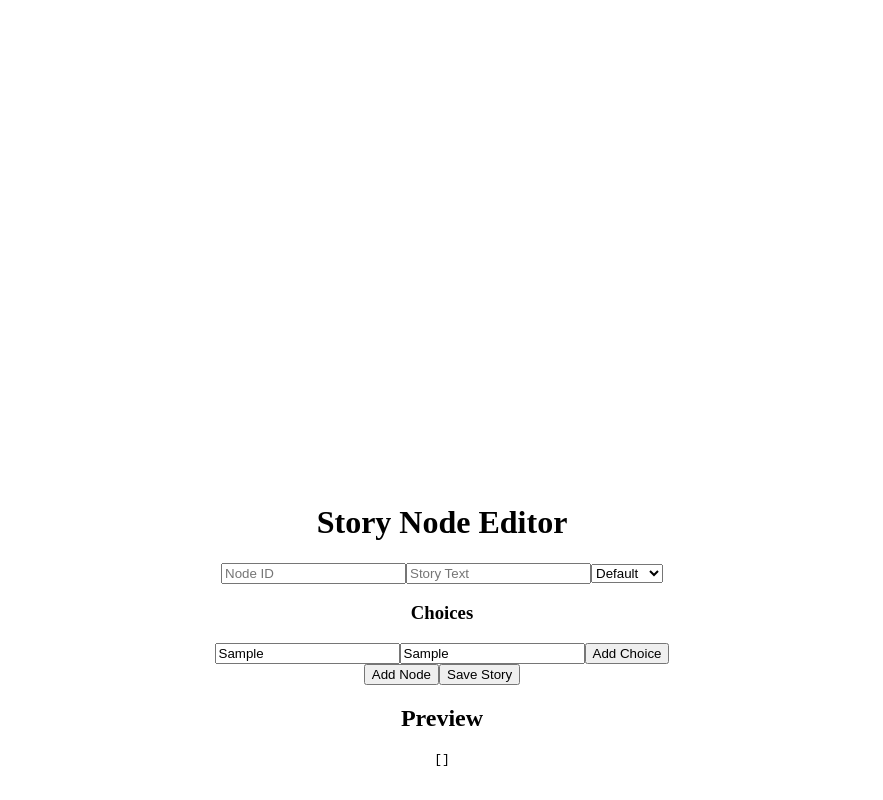
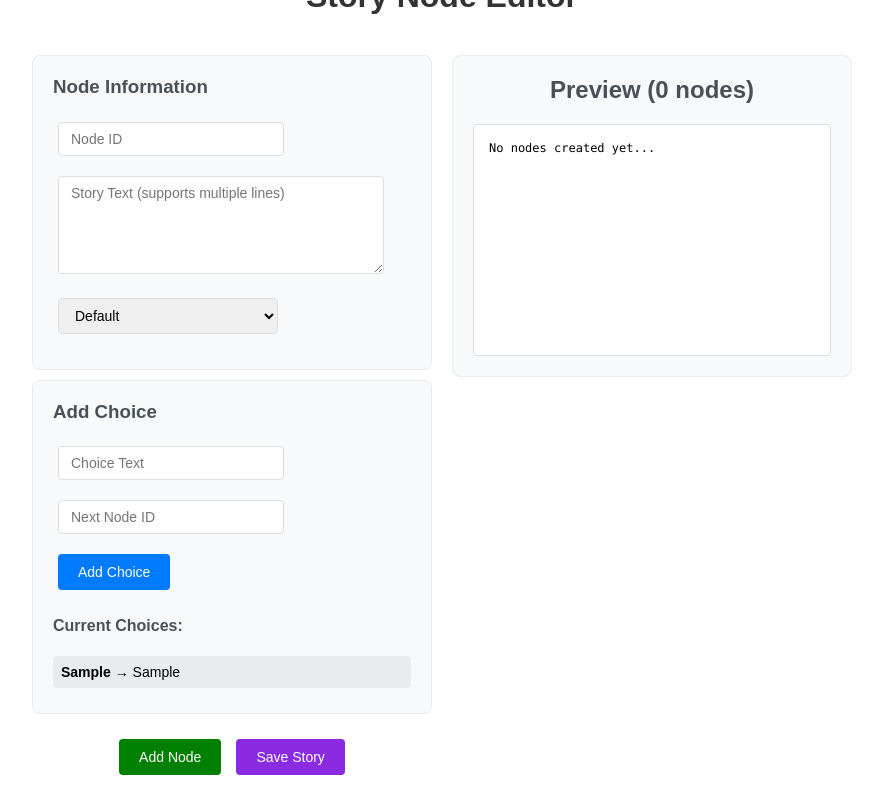
Before and after one commit to Shokerisbad/IPDP-Interactive-CYOA-Game-Project, a Next.js app: page /editor in a window 1280 px wide. Both pictures are taken after typing "Sample", "Sample" into the empty fields and a click on the button "Add Choice". Shown: the whole page, without its empty margins (198-1081 px from the left). Built offline with nearby package versions, Linux system fonts and the light colour scheme.

Commit message:
@ITP-43 made the editor look more nicer and allow to scroll the preview, now it can be used without any pain to write entire stories.

```diff
--- a/pages/editor.tsx
+++ b/pages/editor.tsx
@@ -1,4 +1,5 @@
 import { useState } from "react";
+
 import { StoryFactory, StoryNode} from "./api/factory";
 
 export default function Editor() {
@@ -23,7 +24,7 @@ export default function Editor() {
                 ...prev,
                 choices: [...prev.choices, newChoice],
             }));
-
+            setNewChoice({ text: "", next: "", requires: "" }); // Clear choice form
         }
     };
 
@@ -47,7 +48,6 @@ export default function Editor() {
         setNewNode({ id: "", text: "", type: "default", choices: [], item: "", consume:"", itemsForSale: []}); // Reset form
     };
 
-
     const saveNodes = async () => {
         const response = await fetch("/api/saveNodes", {
             method: "POST",
@@ -63,26 +63,81 @@ export default function Editor() {
         console.log(response.body);
     };
 
+    const inputStyle = {
+        padding: "8px 12px",
+        margin: "5px",
+        border: "1px solid #ddd",
+        borderRadius: "4px",
+        fontSize: "14px",
+        width: "200px"
+    };
+
+    const textareaStyle = {
+        padding: "8px 12px",
+        margin: "5px",
+        border: "1px solid #ddd",
+        borderRadius: "4px",
+        fontSize: "14px",
+        width: "300px",
+        minHeight: "80px",
+        resize: "vertical",
+        fontFamily: "inherit"
+    };
+
+    const buttonStyle = {
+        padding: "10px 20px",
+        margin: "5px",
+        backgroundColor: "#007bff",
+        color: "white",
+        border: "none",
+        borderRadius: "4px",
+        cursor: "pointer",
+        fontSize: "14px"
+    };
+
+    const sectionStyle = {
+        backgroundColor: "#f8f9fa",
+        padding: "20px",
+        margin: "10px 0",
+        borderRadius: "8px",
+        border: "1px solid #e9ecef"
+    };
+
+
     return (
-        <div style={{ padding: "20px", textAlign: "center" }}>
-            <h1>Story Node Editor</h1>
+        <div style={{ padding: "20px", maxWidth: "1200px", margin: "0 auto", fontFamily: "Arial, sans-serif" }}>
+            <h1 style={{ textAlign: "center", color: "#333", marginBottom: "30px" }}>Story Node Editor</h1>
 
-            <div>
+            <div style={{ display: "flex", gap: "20px", flexWrap: "wrap" }}>
+                {/* Left Column - Form */}
+                <div style={{ flex: "1", minWidth: "400px" }}>
+                    {/* Basic Node Info */}
+                    <div style={sectionStyle}>
+                        <h3 style={{ marginTop: "0", color: "#495057" }}>Node Information</h3>
+                        <div style={{ marginBottom: "10px" }}>
                             <input
                                 type="text"
                                 placeholder="Node ID"
                                 value={newNode.id}
                                 onChange={(e) => setNewNode({ ...newNode, id: e.target.value })}
+                                style={inputStyle}
                             />
-                <input
-                    type="text"
-                    placeholder="Story Text"
+                        </div>
+                        <div style={{ marginBottom: "10px" }}>
+                            <textarea
+                                placeholder="Story Text (supports multiple lines)"
                                 value={newNode.text}
                                 onChange={(e) => setNewNode({ ...newNode, text: e.target.value })}
+                                rows={5}
+                                // @ts-ignore
+                                style={textareaStyle}
                             />
+                        </div>
+                        <div style={{ marginBottom: "10px" }}>
                             <select
                                 value={newNode.type}
                                 onChange={(e) => setNewNode({ ...newNode, type: e.target.value })}
+                                style={{ ...inputStyle, width: "220px" }}
                             >
                                 <option value="default">Default</option>
                                 <option value="item">Item</option>
@@ -90,43 +145,49 @@ export default function Editor() {
                                 <option value="useItem">UseItem</option>
                             </select>
                         </div>
+                    </div>
 
-            {/* Item Input (only if type is 'item') */}
+                    {/* Type-specific inputs */}
                     {newNode.type === "item" && (
-                <div>
+                        <div style={sectionStyle}>
+                            <h3 style={{ marginTop: "0", color: "#495057" }}>Item Settings</h3>
                             <input
                                 type="text"
                                 placeholder="Item Name"
                                 value={newNode.item}
                                 onChange={(e) => setNewNode({ ...newNode, item: e.target.value })}
+                                style={inputStyle}
                             />
                         </div>
                     )}
 
                     {newNode.type === "useItem" && (
-                <div>
+                        <div style={sectionStyle}>
+                            <h3 style={{ marginTop: "0", color: "#495057" }}>Use Item Settings</h3>
+                            <div style={{ marginBottom: "10px" }}>
                                 <input
                                     type="text"
                                     placeholder="Item Name If Player Gets"
                                     value={newNode.item}
                                     onChange={(e) => setNewNode({ ...newNode, item: e.target.value })}
+                                    style={inputStyle}
                                 />
                             </div>
-            )}
-            {newNode.type === "useItem" && (
                             <div>
                                 <input
                                     type="text"
                                     placeholder="Consumed Item Name"
                                     value={newNode.consume}
                                     onChange={(e) => setNewNode({ ...newNode, consume: e.target.value })}
+                                    style={inputStyle}
                                 />
+                            </div>
                         </div>
                     )}
 
-            {/* Shop Items Input (only if type is 'shop') */}
                     {newNode.type === "shop" && (
-                <div>
+                        <div style={sectionStyle}>
+                            <h3 style={{ marginTop: "0", color: "#495057" }}>Shop Settings</h3>
                             <input
                                 type="text"
                                 placeholder="Items for Sale (comma-separated)"
@@ -134,54 +195,105 @@ export default function Editor() {
                                 onChange={(e) =>
                                     setNewNode({ ...newNode, itemsForSale: e.target.value.split(",") })
                                 }
+                                style={{ ...inputStyle, width: "300px" }}
                             />
                         </div>
                     )}
 
-            <div>
-                <h3>Choices</h3>
+                    {/* Choices Section */}
+                    <div style={sectionStyle}>
+                        <h3 style={{ marginTop: "0", color: "#495057" }}>Add Choice</h3>
+                        <div style={{ marginBottom: "10px" }}>
                             <input
                                 type="text"
                                 placeholder="Choice Text"
                                 value={newChoice.text}
                                 onChange={(e) => setNewChoice({ ...newChoice, text: e.target.value })}
+                                style={inputStyle}
                             />
+                        </div>
+                        <div style={{ marginBottom: "10px" }}>
                             <input
                                 type="text"
                                 placeholder="Next Node ID"
                                 value={newChoice.next}
                                 onChange={(e) => setNewChoice({ ...newChoice, next: e.target.value })}
+                                style={inputStyle}
                             />
+                        </div>
 
-                { newNode.type ==="item" && (
-                    <div>
+                        {(newNode.type === "item" || newNode.type === "useItem") && (
+                            <div style={{ marginBottom: "10px" }}>
                                 <input
                                     type="text"
                                     placeholder="Required Item Name"
                                     value={newChoice.requires}
                                     onChange={(e) => setNewChoice({ ...newChoice, requires: e.target.value })}
+                                    style={inputStyle}
                                 />
                             </div>
                         )}
 
-                {newNode.type === "useItem" && (
-                    <div>
-                        <input
-                            type="text"
-                            placeholder="Required Item Name"
-                            value={newChoice.requires}
-                            onChange={(e) => setNewChoice({ ...newChoice, requires: e.target.value })}
-                        />
+                        <button onClick={addChoice} style={buttonStyle}>Add Choice</button>
+
+                        {/* Display current choices */}
+                        {newNode.choices.length > 0 && (
+                            <div style={{ marginTop: "15px" }}>
+                                <h4 style={{ color: "#495057" }}>Current Choices:</h4>
+                                {newNode.choices.map((choice, index) => (
+                                    <div key={index} style={{
+                                        backgroundColor: "#e9ecef",
+                                        padding: "8px",
+                                        margin: "5px 0",
+                                        borderRadius: "4px",
+                                        fontSize: "14px"
+                                    }}>
+                                        <strong>{choice.text}</strong> → {choice.next}
+                                        {choice.requires && <span style={{ color: "#6c757d" }}> (requires: {choice.requires})</span>}
+                                    </div>
+                                ))}
                             </div>
                         )}
-                <button onClick={addChoice}>Add Choice</button>
                     </div>
 
-            <button onClick={addNode}>Add Node</button>
-            <button onClick={saveNodes}>Save Story</button>
+                    {/* Action Buttons */}
+                    <div style={{ textAlign: "center", marginTop: "20px" }}>
+                        <button onClick={addNode} style={{ ...buttonStyle, backgroundColor: "green", marginRight: "10px" }}>
+                            Add Node
+                        </button>
+                        <button onClick={saveNodes} style={{ ...buttonStyle, backgroundColor: "blueviolet" }}>
+                            Save Story
+                        </button>
+                    </div>
+                </div>
 
-            <h2>Preview</h2>
-            <pre>{JSON.stringify(nodes, null, 2)}</pre>
+                {/* Right Column - Preview */}
+                <div style={{ flex: "1", minWidth: "400px" }}>
+                    <div style={sectionStyle}>
+                        <h2 style={{ marginTop: "0", textAlign: "center", color: "#495057" }}>Preview ({nodes.length} nodes)</h2>
+                        <div style={{
+                            maxHeight: "600px",
+                            overflowY: "auto",
+                            overflowX: "auto",
+                            border: "1px solid #ddd",
+                            backgroundColor: "#ffffff",
+                            padding: "15px",
+                            borderRadius: "4px",
+                            minHeight: "200px"
+                        }}>
+                            <pre style={{
+                                margin: "0",
+                                whiteSpace: "pre-wrap",
+                                fontSize: "12px",
+                                fontFamily: "Monaco, Consolas, monospace",
+                                lineHeight: "1.4"
+                            }}>
+                                {nodes.length > 0 ? JSON.stringify(nodes, null, 2) : "No nodes created yet..."}
+                            </pre>
+                        </div>
+                    </div>
+                </div>
+            </div>
         </div>
     );
 }
```
Lines whose indentation alone changed are shown as unchanged.
